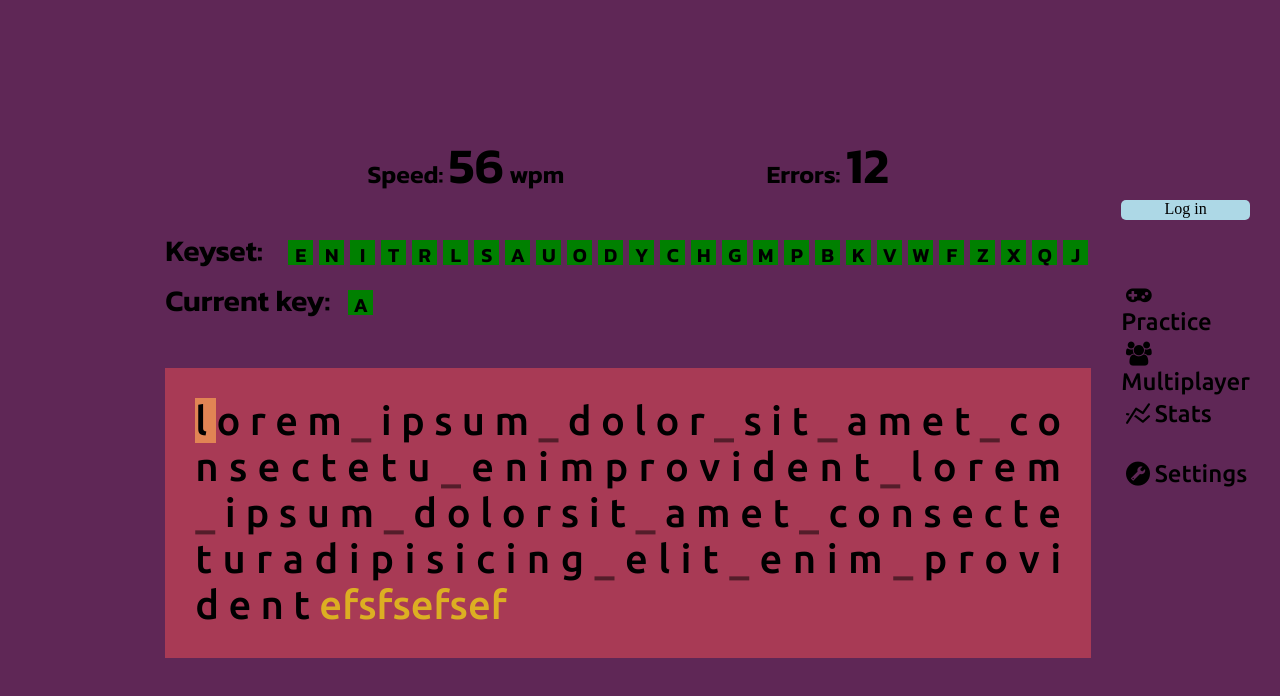
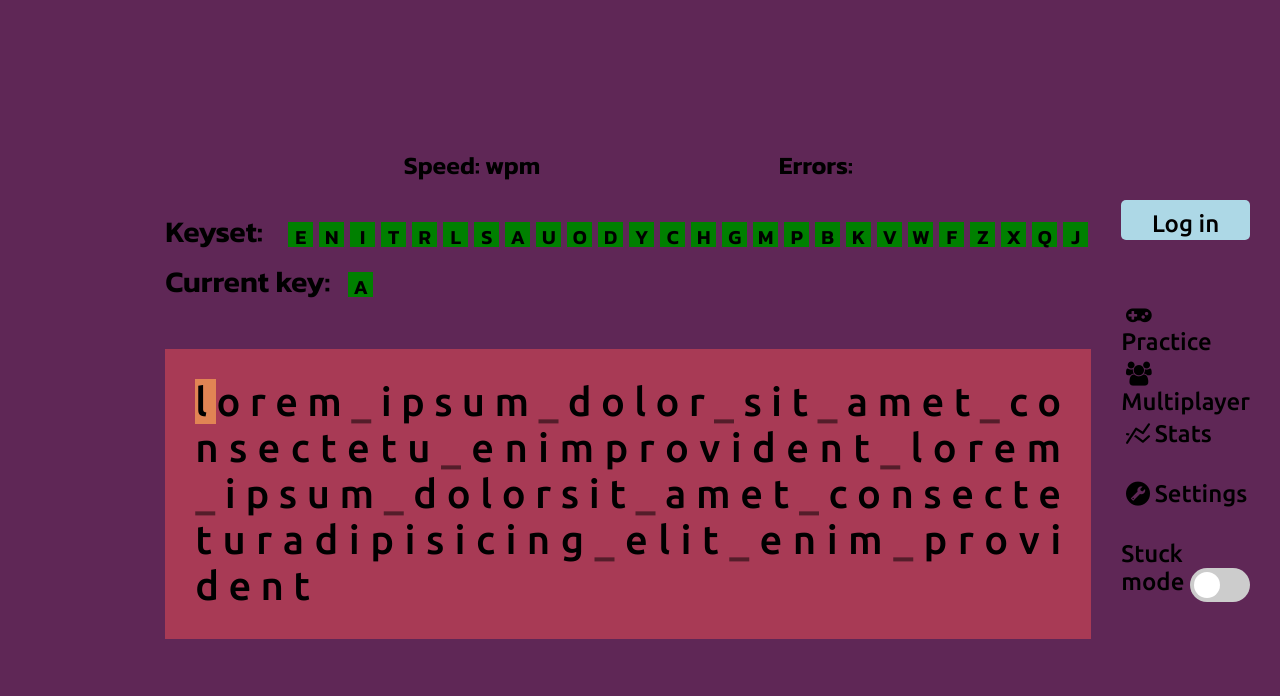
Before and after one commit to rpask00/Typer, an Angular app: page / in a window 1280 px wide. Shown: the top 696 px of the page. Built offline with nearby package versions, Linux system fonts and the light colour scheme.

Commit message:
stuck mode

```diff
--- a/src/app/dashboard/stats/stats.component.html
+++ b/src/app/dashboard/stats/stats.component.html
@@ -1,7 +1,7 @@
 <div class="box">
   <div class="stats">
-    <p>Speed: <span>56</span> wpm</p>
-    <p>Errors: <span>12</span></p>
+    <p>Speed: <span *ngIf='speed$ | async as s'>{{s}}</span> wpm</p>
+    <p>Errors: <span *ngIf='mistakes$ | async as m'>{{m}}</span></p>
   </div>
   <div class="keys">
     <div class="keyset">
--- a/src/app/dashboard/stats/stats.component.ts
+++ b/src/app/dashboard/stats/stats.component.ts
@@ -1,4 +1,6 @@
 import { Component, OnInit } from '@angular/core';
+import { TypingService } from 'src/app/services/typing.service';
+import { Observable } from 'rxjs';
 
 @Component({
   selector: 'stats',
@@ -7,9 +9,16 @@ import { Component, OnInit } from '@angular/core';
 })
 export class StatsComponent implements OnInit {
 
-  constructor() { }
+  speed$: Observable<number>
+  mistakes$: Observable<number>
+
+  constructor(
+    private typingSV: TypingService
+  ) { }
 
   ngOnInit(): void {
+    this.speed$ = this.typingSV.getspeed$()
+    this.mistakes$ = this.typingSV.getmistakes$()
   }
 
 }
--- a/src/app/dashboard/text-field/text-field.component.html
+++ b/src/app/dashboard/text-field/text-field.component.html
@@ -10,6 +10,6 @@
     {{sign}}
   </span>
 
-  <span class="wrong">efsfsefsef</span>
+  <!-- <span class="wrong">efsfsefsef</span> -->
   </p>
 </div>
--- a/src/app/dashboard/text-field/text-field.component.scss
+++ b/src/app/dashboard/text-field/text-field.component.scss
@@ -2,6 +2,7 @@
     max-width: 100%;
     min-height: 2vh;
     background-color: var(--second-color);
+
 
     p {
         font-family: 'Ubuntu', sans-serif;
@@ -29,12 +30,11 @@
 }
 
 .wrong {
-    color: rgba(255, 255, 0, 0.597);
-    // text-shadow: 2px 2px 3px rgba(0, 0, 0, 0.64);
+    background-color: rgb(255, 0, 0);
 }
 
 .correct {
-    color: rgba(0, 0, 0, 0.4) !important;
+    color: rgba(0, 0, 0, 0.4);
 }
 
 .space {
--- a/src/app/dashboard/text-field/text-field.component.ts
+++ b/src/app/dashboard/text-field/text-field.component.ts
@@ -1,4 +1,5 @@
 import { Component, OnInit, HostListener } from '@angular/core';
+import { TypingService } from 'src/app/services/typing.service';
 
 @Component({
   selector: 'text-field',
@@ -13,22 +14,80 @@ export class TextFieldComponent implements OnInit {
   sample: string[];
   corrects: boolean[];
   wrongs: boolean[];
-  active: number;
-  constructor() { }
+  active: number = 0;
+  mistakes_count: number = 0;
+  words_count: number = 0;
+  firsttry: boolean = true;
+  time: number = 0;
+  samplelength: number = 0;
+  timeInterval: NodeJS.Timeout
+
+  constructor(
+    private typingSv: TypingService
+  ) { }
 
   ngOnInit(): void {
-    this.sample = 'Lorem_ipsum_dolor_sit_amet_consectetu_Enimprovident_Lorem_ipsum_dolorsit_amet_consecteturadipisicing_elit_Enim_provident'.toLowerCase().split('');
-    this.corrects = this.sample.map(e => false)
-    this.wrongs = this.sample.map(e => false)
-    this.active = 0;
+    this.initSample()
   }
 
   @HostListener('window:keydown', ['$event'])
   handleKeyboardEvent(event: KeyboardEvent) {
+    let iSstuckMode: boolean = this.typingSv.getmode()
+
     let key: string = event.key;
-    this.corrects[this.active] = key == this.sample[this.active]
-    this.wrongs[this.active] = key != this.sample[this.active]
-    this.active++;
+    if (key == ' ')
+      key = '_'
+
+    if (this.firsttry && this.active == 0)
+      this.timeInterval = setInterval(() => this.time++, 1000)
+
+
+    if (this.firsttry) {
+      this.corrects[this.active] = key == this.sample[this.active]
+      this.wrongs[this.active] = key != this.sample[this.active]
+    }
+
+    if (key == this.sample[this.active]) {
+      this.active++
+      this.firsttry = true
+
+      if (this.active == this.samplelength) {
+        clearInterval(this.timeInterval)
+        this.loadSample()
+      }
+
+    } else {
+      this.mistakes_count++
+
+      if (iSstuckMode)
+        this.firsttry = false
+      else
+        this.active++
+    }
+
+
   }
 
+  initSample() {
+    let sample_string: string = 'Lorem_ipsum_dolor_sit_amet_consectetu_Enimprovident_Lorem_ipsum_dolorsit_amet_consecteturadipisicing_elit_Enim_provident'
+    this.words_count = sample_string.split('_').length
+    this.sample = sample_string.toLowerCase().split('')
+    this.samplelength = this.sample.length
+    this.corrects = this.sample.map(e => false)
+    this.wrongs = this.sample.map(e => false)
+    this.active = 0
+    this.mistakes_count = 0
+    this.time = 0
+  }
+
+
+  loadSample() {
+    let speed: number = this.words_count / this.time * 60
+    speed = Math.round(speed)
+    this.typingSv.update_speed_and_mistakes(speed, this.mistakes_count)
+
+    this.initSample()
+  }
+
+
 }
--- a/src/app/nav/nav.component.html
+++ b/src/app/nav/nav.component.html
@@ -4,4 +4,13 @@
   <a href="/multi"><i class="demo-icon icon-users"></i>Multiplayer</a>
   <a href="stats"><i class="demo-icon icon-chart-line"></i>Stats</a>
   <a href="stats"><i class="demo-icon icon-wrench-circled"></i>Settings</a>
+
+  <!-- Rounded switch -->
+  <div class='mode'>
+    Stuck mode
+    <label class="switch">
+      <input type="checkbox" (change)='switchmode($event)'>
+      <span class="slider round"></span>
+    </label>
+  </div>
 </div>
--- a/src/app/nav/nav.component.scss
+++ b/src/app/nav/nav.component.scss
@@ -13,9 +13,11 @@
     text-align: center;
     height: 20px;
     border-radius: 5px;
-
+    box-sizing: content-box;
+    padding: 10px 0 10px 0;
 }
 
+div,
 a {
     padding-top: 60px;
     width: 100%;
@@ -26,3 +28,68 @@ a {
     color: black;
     box-sizing: border-box;
 }
+
+
+
+/* The switch - the box around the slider */
+.switch {
+    position: relative;
+    display: inline-block;
+    width: 60px;
+    height: 34px;
+}
+
+/* Hide default HTML checkbox */
+.switch input {
+    opacity: 0;
+    width: 0;
+    height: 0;
+}
+
+/* The slider */
+.slider {
+    position: absolute;
+    cursor: pointer;
+    top: 0;
+    left: 0;
+    right: 0;
+    bottom: 0;
+    background-color: #ccc;
+    -webkit-transition: .4s;
+    transition: .4s;
+}
+
+.slider:before {
+    position: absolute;
+    content: "";
+    height: 26px;
+    width: 26px;
+    left: 4px;
+    bottom: 4px;
+    background-color: white;
+    -webkit-transition: .4s;
+    transition: .4s;
+}
+
+input:checked+.slider {
+    background-color: var(--third-color);
+}
+
+input:focus+.slider {
+    box-shadow: 0 0 1px var(--third-color);
+}
+
+input:checked+.slider:before {
+    -webkit-transform: translateX(26px);
+    -ms-transform: translateX(26px);
+    transform: translateX(26px);
+}
+
+/* Rounded sliders */
+.slider.round {
+    border-radius: 34px;
+}
+
+.slider.round:before {
+    border-radius: 50%;
+}
--- a/src/app/nav/nav.component.ts
+++ b/src/app/nav/nav.component.ts
@@ -1,4 +1,5 @@
 import { Component, OnInit } from '@angular/core';
+import { TypingService } from '../services/typing.service';
 
 @Component({
   selector: 'nav',
@@ -7,9 +8,14 @@ import { Component, OnInit } from '@angular/core';
 })
 export class NavComponent implements OnInit {
 
-  constructor() { }
+  constructor(
+    private typingSv: TypingService
+  ) { }
 
-  ngOnInit(): void {
+  ngOnInit(): void { }
+
+  switchmode(e: any) {
+    this.typingSv.switchmode(e.target.checked)
   }
 
 }
--- /dev/null
+++ b/src/app/services/typing.service.ts
@@ -0,0 +1,36 @@
+import { Injectable } from '@angular/core';
+import { of, BehaviorSubject } from 'rxjs';
+
+@Injectable({
+  providedIn: 'root'
+})
+export class TypingService {
+
+  private stuckmode: boolean = false;
+  private speed = new BehaviorSubject<number>(0)
+  private mistakes = new BehaviorSubject<number>(0)
+
+  constructor() { }
+
+  switchmode(mode: boolean) {
+    this.stuckmode = mode
+  }
+
+  getmode() {
+    return this.stuckmode
+  }
+
+  getspeed$() {
+    return this.speed.asObservable()
+  }
+
+  getmistakes$() {
+    return this.mistakes.asObservable()
+  }
+
+  update_speed_and_mistakes(speed: number, mistakes: number) {
+    this.speed.next(speed)
+    this.mistakes.next(mistakes)
+  }
+
+}
--- a/tsconfig.app.json
+++ b/tsconfig.app.json
@@ -2,7 +2,7 @@
   "extends": "./tsconfig.json",
   "compilerOptions": {
     "outDir": "./out-tsc/app",
-    "types": []
+    "types": ["node"]
   },
   "files": [
     "src/main.ts",
```
